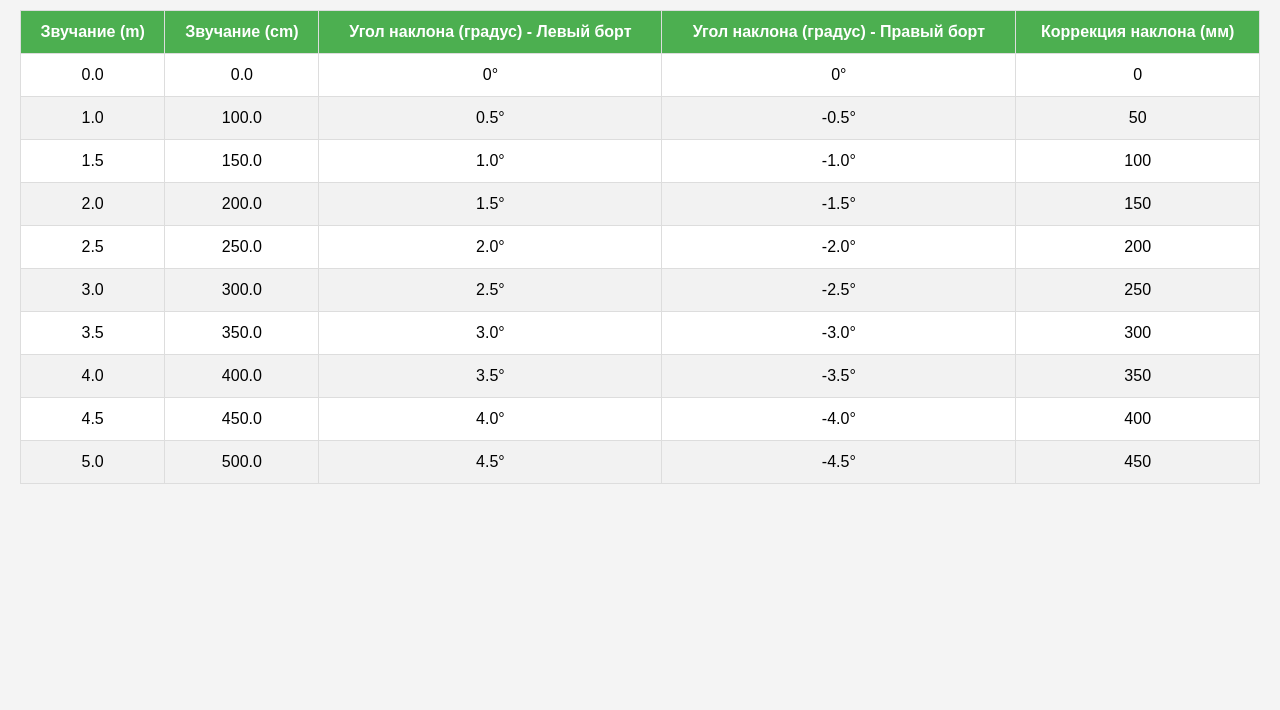
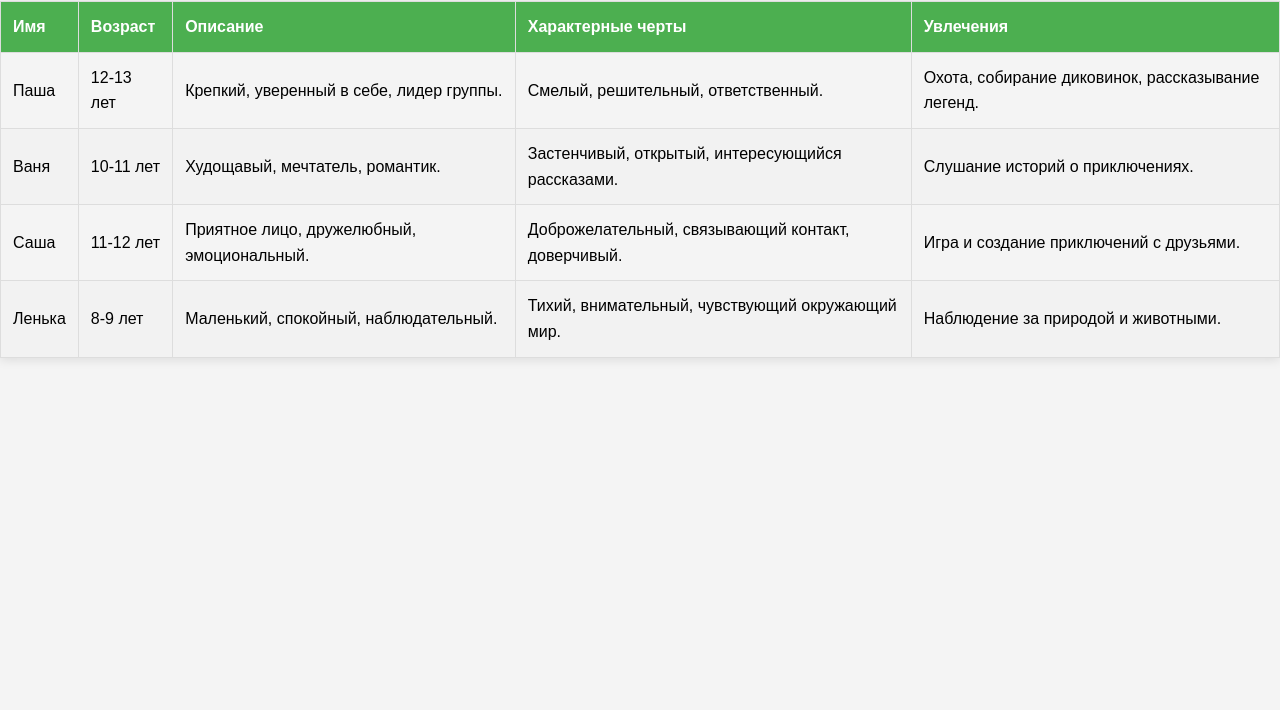
Before and after one commit to Alexei-rzn/Tree, a plain HTML site: page index.html in a window 1280 px wide. Shown: the part 90-800 px from the top of the page. Drawn offline with Linux system fonts and the light colour scheme.

Commit message:
Update index.html

```diff
--- a/index.html
+++ b/index.html
@@ -2,126 +2,55 @@
 <html lang="ru">
 <head>
     <meta charset="UTF-8">
+    <meta http-equiv="X-UA-Compatible" content="IE=edge">
     <meta name="viewport" content="width=device-width, initial-scale=1.0">
-    <title>Коррекция наклона танка NO.4 F.O.T. PORT</title>
-    <style>
-        body {
-            font-family: Arial, sans-serif;
-            background-color: #f4f4f4;
-            margin: 0;
-            padding: 20px;
-        }
-        h1 {
-            text-align: center;
-            color: #333;
-        }
-        table {
-            width: 100%;
-            border-collapse: collapse;
-            margin: 20px 0;
-            background-color: #fff;
-        }
-        th, td {
-            padding: 12px;
-            text-align: center;
-            border: 1px solid #ddd;
-        }
-        th {
-            background-color: #4CAF50;
-            color: white;
-        }
-        tr:nth-child(even) {
-            background-color: #f2f2f2;
-        }
-        tr:hover {
-            background-color: #ddd;
-        }
-    </style>
+    <title>Мальчики из "Бежин луг"</title>
+    <link rel="stylesheet" href="styles.css">
 </head>
 <body>
-    <h1>Коррекция наклона танка NO.4 F.O.T. PORT</h1>
+    <div class="table-container">
+        <h1>Характеристика мальчиков из рассказа И.С. Тургенева "Бежин луг"</h1>
         <table>
             <thead>
                 <tr>
-                <th>Звучание (m)</th>
-                <th>Звучание (cm)</th>
-                <th>Угол наклона (градус) - Левый борт</th>
-                <th>Угол наклона (градус) - Правый борт</th>
-                <th>Коррекция наклона (мм)</th>
+                    <th>Имя</th>
+                    <th>Возраст</th>
+                    <th>Описание</th>
+                    <th>Характерные черты</th>
+                    <th>Увлечения</th>
                 </tr>
             </thead>
             <tbody>
                 <tr>
-                <td>0.0</td>
-                <td>0.0</td>
-                <td>0°</td>
-                <td>0°</td>
-                <td>0</td>
+                    <td>Паша</td>
+                    <td>12-13 лет</td>
+                    <td>Крепкий, уверенный в себе, лидер группы.</td>
+                    <td>Смелый, решительный, ответственный.</td>
+                    <td>Охота, собирание диковинок, рассказывание легенд.</td>
                 </tr>
                 <tr>
-                <td>1.0</td>
-                <td>100.0</td>
-                <td>0.5°</td>
-                <td>-0.5°</td>
-                <td>50</td>
+                    <td>Ваня</td>
+                    <td>10-11 лет</td>
+                    <td>Худощавый, мечтатель, романтик.</td>
+                    <td>Застенчивый, открытый, интересующийся рассказами.</td>
+                    <td>Слушание историй о приключениях.</td>
                 </tr>
                 <tr>
-                <td>1.5</td>
-                <td>150.0</td>
-                <td>1.0°</td>
-                <td>-1.0°</td>
-                <td>100</td>
+                    <td>Саша</td>
+                    <td>11-12 лет</td>
+                    <td>Приятное лицо, дружелюбный, эмоциональный.</td>
+                    <td>Доброжелательный, связывающий контакт, доверчивый.</td>
+                    <td>Игра и создание приключений с друзьями.</td>
                 </tr>
                 <tr>
-                <td>2.0</td>
-                <td>200.0</td>
-                <td>1.5°</td>
-                <td>-1.5°</td>
-                <td>150</td>
-            </tr>
-            <tr>
-                <td>2.5</td>
-                <td>250.0</td>
-                <td>2.0°</td>
-                <td>-2.0°</td>
-                <td>200</td>
-            </tr>
-            <tr>
-                <td>3.0</td>
-                <td>300.0</td>
-                <td>2.5°</td>
-                <td>-2.5°</td>
-                <td>250</td>
-            </tr>
-            <tr>
-                <td>3.5</td>
-                <td>350.0</td>
-                <td>3.0°</td>
-                <td>-3.0°</td>
-                <td>300</td>
-            </tr>
-            <tr>
-                <td>4.0</td>
-                <td>400.0</td>
-                <td>3.5°</td>
-                <td>-3.5°</td>
-                <td>350</td>
-            </tr>
-            <tr>
-                <td>4.5</td>
-                <td>450.0</td>
-                <td>4.0°</td>
-                <td>-4.0°</td>
-                <td>400</td>
-            </tr>
-            <tr>
-                <td>5.0</td>
-                <td>500.0</td>
-                <td>4.5°</td>
-                <td>-4.5°</td>
-                <td>450</td>
+                    <td>Ленька</td>
+                    <td>8-9 лет</td>
+                    <td>Маленький, спокойный, наблюдательный.</td>
+                    <td>Тихий, внимательный, чувствующий окружающий мир.</td>
+                    <td>Наблюдение за природой и животными.</td>
                 </tr>
             </tbody>
         </table>
+    </div>
 </body>
 </html>
```
Lines whose indentation alone changed are shown as unchanged.
